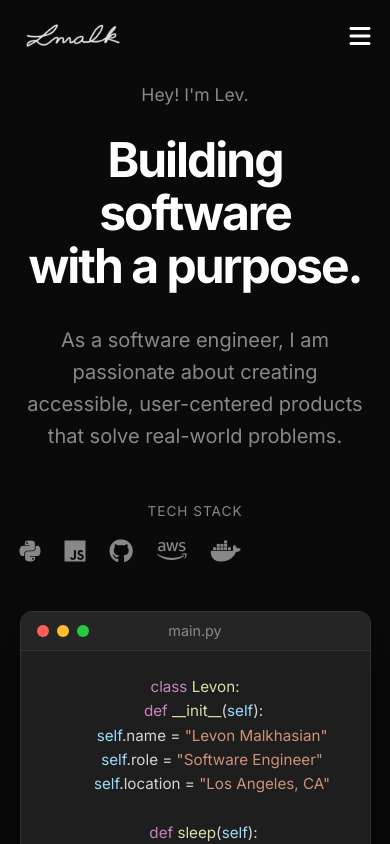
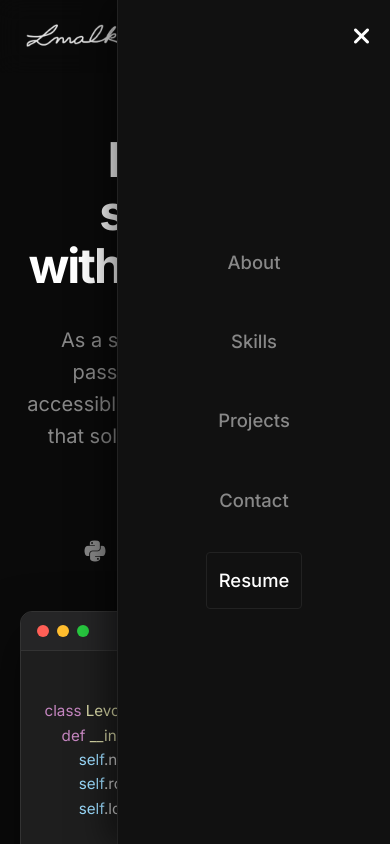
Before and after one commit to levmalkhasian/portfolio-website, a plain HTML site: page index.html in a window 390 px wide. Both pictures are taken after a click on the button 360 px from the left and 36 px from the top of the page. Shown: the top 844 px of the page. Drawn offline with Linux system fonts and the light colour scheme.

Commit message:
Removed typing effect, fixed mobile optimization.

```diff
--- a/index.html
+++ b/index.html
@@ -63,7 +63,19 @@
                             <div class="window-title">main.py</div>
                         </div>
                         <div class="window-body">
-                            <code id="typewriter"></code>
+                            <code id="code-snippet">
+<span class="keyword">class</span> <span class="function">Levon</span>:
+    <span class="keyword">def</span> <span class="function">__init__</span>(<span class="variable">self</span>):
+        <span class="variable">self</span>.name = <span class="string">"Levon Malkhasian"</span>
+        <span class="variable">self</span>.role = <span class="string">"Software Engineer"</span>
+        <span class="variable">self</span>.location = <span class="string">"Los Angeles, CA"</span>
+
+    <span class="keyword">def</span> <span class="function">sleep</span>(<span class="variable">self</span>):
+        <span class="keyword">return</span> <span class="keyword">None</span>
+
+    <span class="keyword">def</span> <span class="function">learning</span>(<span class="variable">self</span>):
+        <span class="keyword">return</span> <span class="string">"Always."</span><span class="cursor"></span>
+</code>
                         </div>
                     </div>
                 </div>
--- a/src/script.js
+++ b/src/script.js
@@ -1,9 +1,44 @@
 document.addEventListener('DOMContentLoaded', () => {
     setupNavbarScroll();
+    setupMobileMenu();
     startLiveClock();
-    runTypewriterAnimation();
     handleContactForm();
 });
+
+function setupMobileMenu() {
+    const mobileBtn = document.querySelector('.mobile-menu-btn');
+    const navLinks = document.querySelector('.nav-links');
+
+    if (mobileBtn && navLinks) {
+        mobileBtn.addEventListener('click', () => {
+            navLinks.classList.toggle('active');
+
+            // Toggle icon
+            const icon = mobileBtn.querySelector('i');
+            if (icon) {
+                if (navLinks.classList.contains('active')) {
+                    icon.classList.remove('fa-bars');
+                    icon.classList.add('fa-times');
+                } else {
+                    icon.classList.remove('fa-times');
+                    icon.classList.add('fa-bars');
+                }
+            }
+        });
+
+        // Close menu when clicking a link
+        document.querySelectorAll('.nav-links a').forEach(link => {
+            link.addEventListener('click', () => {
+                navLinks.classList.remove('active');
+                const icon = mobileBtn.querySelector('i');
+                if (icon) {
+                    icon.classList.remove('fa-times');
+                    icon.classList.add('fa-bars');
+                }
+            });
+        });
+    }
+}
 
 function handleContactForm() {
     const form = document.querySelector('.contact-form');
@@ -91,54 +126,3 @@ function startLiveClock() {
     updateClock();
     setInterval(updateClock, 1000);
 }
-
-function runTypewriterAnimation() {
-    const codeElement = document.getElementById('typewriter');
-
-    if (!codeElement) return;
-
-    // The text to type out character by character
-    const plainText = `class Levon:
-    def __init__(self):
-        self.name = "Levon Malkhasian"
-        self.role = "Software Engineer"
-        self.location = "Los Angeles, CA"
-
-    def sleep(self):
-        return None
-
-    def learning(self):
-        return "Always."`;
-
-    // The final HTML with syntax highlighting to swap in
-    const finalHtml = [
-        `<span class="keyword">class</span> <span class="function">Levon</span>:`,
-        `    <span class="keyword">def</span> <span class="function">__init__</span>(<span class="variable">self</span>):`,
-        `        <span class="variable">self</span>.name = <span class="string">"Levon Malkhasian"</span>`,
-        `        <span class="variable">self</span>.role = <span class="string">"Software Engineer"</span>`,
-        `        <span class="variable">self</span>.location = <span class="string">"Los Angeles, CA"</span>`,
-        ``,
-        `    <span class="keyword">def</span> <span class="function">sleep</span>(<span class="variable">self</span>):`,
-        `        <span class="keyword">return</span> <span class="keyword">None</span>`,
-        ``,
-        `    <span class="keyword">def</span> <span class="function">learning</span>(<span class="variable">self</span>):`,
-        `        <span class="keyword">return</span> <span class="string">"Always."</span>`
-    ].join('\n');
-
-    let charIndex = 0;
-    const typingSpeed = 15; // ms
-    const initialDelay = 1000; // ms
-
-    function typeChar() {
-        if (charIndex < plainText.length) {
-            codeElement.textContent += plainText.charAt(charIndex);
-            charIndex++;
-            setTimeout(typeChar, typingSpeed);
-        } else {
-            // Apply full syntax highlighting once typing is complete
-            codeElement.innerHTML = finalHtml;
-        }
-    }
-
-    setTimeout(typeChar, initialDelay);
-}
--- a/src/styles.css
+++ b/src/styles.css
@@ -1,5 +1,4 @@
 :root {
-    /* Minimalist Palette */
     --bg-main: #0a0a0a;
     --bg-surface: #111111;
     --text-primary: #ffffff;
@@ -68,11 +67,7 @@ body {
     color: var(--bg-main);
 }
 
-/*
-========================================
-   NAVBAR
-========================================
-*/
+/* NAVBAR */
 #navbar {
     position: fixed;
     top: 0;
@@ -111,7 +106,6 @@ body {
     height: 100%;
     object-fit: contain;
     filter: brightness(0) invert(1);
-    /* Force white */
     opacity: 0.9;
     transition: opacity 0.3s ease;
 }
@@ -162,11 +156,7 @@ body {
     cursor: pointer;
 }
 
-/*
-========================================
-   HERO SECTION
-========================================
-*/
+/* HERO */
 #landing {
     min-height: 100vh;
     display: flex;
@@ -316,23 +306,12 @@ body {
     color: #d4d4d4;
 }
 
-#typewriter::after {
-    content: '';
-    display: inline-block;
-    width: 2px;
-    height: 15px;
-    background-color: #d4d4d4;
-    margin-left: 1px;
-    animation: blink 1s infinite;
-    vertical-align: middle;
-}
-
 pre {
     margin: 0;
     white-space: pre-wrap;
 }
 
-/* Syntax Highlighting */
+/* Syntax */
 .keyword {
     color: var(--code-keyword);
 }
@@ -349,6 +328,16 @@ pre {
     color: var(--code-var);
 }
 
+.cursor {
+    display: inline-block;
+    width: 2px;
+    height: 15px;
+    background-color: #d4d4d4;
+    margin-left: 1px;
+    animation: blink 1s infinite;
+    vertical-align: middle;
+}
+
 @keyframes blink {
 
     0%,
@@ -362,11 +351,9 @@ pre {
     }
 }
 
-/*
-========================================
-   SECTIONS GENERAL
-========================================
-*/
+
+
+/* SECTIONS */
 section {
     padding: 8rem 0;
 }
@@ -389,9 +376,7 @@ section {
 }
 
 /*
-========================================
-   ABOUT SECTION (BENTO GRID)
-========================================
+ABOUT
 */
 .bento-grid {
     display: grid;
@@ -533,12 +518,7 @@ section {
     margin-bottom: 2rem;
 }
 
-/*
-========================================
-   SKILLS SECTION
-========================================
-*/
-/* Tech Spec Cards */
+/* SKILLS */
 .skills-grid {
     display: grid;
     grid-template-columns: repeat(auto-fill, minmax(130px, 1fr));
@@ -558,7 +538,6 @@ section {
     transition: all 0.3s ease;
     cursor: default;
     aspect-ratio: 1;
-    /* Keep perfect squares */
     width: 100%;
 }
 
@@ -591,11 +570,7 @@ section {
     color: var(--text-primary);
 }
 
-/*
-========================================
-   PROJECTS SECTION
-========================================
-*/
+/* PROJECTS */
 .projects-grid {
     display: grid;
     grid-template-columns: repeat(auto-fit, minmax(400px, 1fr));
@@ -671,11 +646,7 @@ section {
     border-radius: var(--radius-sm);
 }
 
-/*
-========================================
-   CONTACT SECTION
-========================================
-*/
+/* CONTACT */
 .contact-wrapper {
     max-width: 600px;
 }
@@ -747,11 +718,7 @@ section {
     box-shadow: 0 2px 5px rgba(0, 0, 0, 0.2);
 }
 
-/*
-========================================
-   FOOTER
-========================================
-*/
+/* FOOTER */
 footer {
     padding: 4rem 0;
     border-top: 1px solid var(--border);
@@ -800,11 +767,7 @@ footer {
     opacity: 1;
 }
 
-/*
-========================================
-   ANIMATIONS
-========================================
-*/
+
 @keyframes fadeUp {
     from {
         opacity: 0;
@@ -817,11 +780,7 @@ footer {
     }
 }
 
-/*
-========================================
-   RESPONSIVE
-========================================
-*/
+
 @media (max-width: 900px) {
     .hero-grid {
         grid-template-columns: 1fr;
@@ -830,9 +789,30 @@ footer {
         grid-template-rows: auto;
     }
 
+    /* Fix About Me Grid on Mobile */
+    .bento-grid {
+        grid-template-columns: 1fr;
+    }
+
     .bio-card {
         grid-column: span 1;
-        grid-row: span 1;
+        grid-row: auto;
+        text-align: center;
+        align-items: center;
+    }
+
+    .bio-list li {
+        justify-content: center;
+        text-align: center;
+    }
+
+    /* Center Tech Stack */
+    .tech-icons {
+        justify-content: center;
+    }
+
+    .window-body {
+        text-align: left;
     }
 }
 
@@ -855,12 +835,65 @@ footer {
         flex-direction: column;
         justify-content: center;
         align-items: center;
-        transition: right 0.3s ease;
+        transition: right 0.3s cubic-bezier(0.16, 1, 0.3, 1);
         border-left: 1px solid var(--border);
+        box-shadow: -10px 0 30px rgba(0, 0, 0, 0.5);
     }
 
     .nav-links.active {
         right: 0;
+    }
+
+    /* Mobile Menu Item Animations */
+    .nav-links li {
+        opacity: 0;
+        transform: translateX(20px);
+        transition: all 0.3s ease;
+    }
+
+    .nav-links.active li {
+        opacity: 1;
+        transform: translateX(0);
+    }
+
+    /* Staggered Delay */
+    .nav-links.active li:nth-child(1) {
+        transition-delay: 0.1s;
+    }
+
+    .nav-links.active li:nth-child(2) {
+        transition-delay: 0.2s;
+    }
+
+    .nav-links.active li:nth-child(3) {
+        transition-delay: 0.3s;
+    }
+
+    .nav-links.active li:nth-child(4) {
+        transition-delay: 0.4s;
+    }
+
+    .nav-links.active li:nth-child(5) {
+        transition-delay: 0.5s;
+    }
+
+    .nav-links a {
+        font-size: 1.15rem;
+        display: block;
+        padding: 0.75rem;
+        transition: transform 0.2s ease, color 0.2s ease;
+    }
+
+    /* Hover works on desktop/mouse, Active works better for touch */
+    .nav-links a:hover,
+    .nav-links a:active {
+        transform: scale(1.1);
+        color: var(--text-primary);
+    }
+
+    .nav-links a:active {
+        transform: scale(0.95);
+        /* Little click effect */
     }
 
     .mobile-menu-btn {
```
